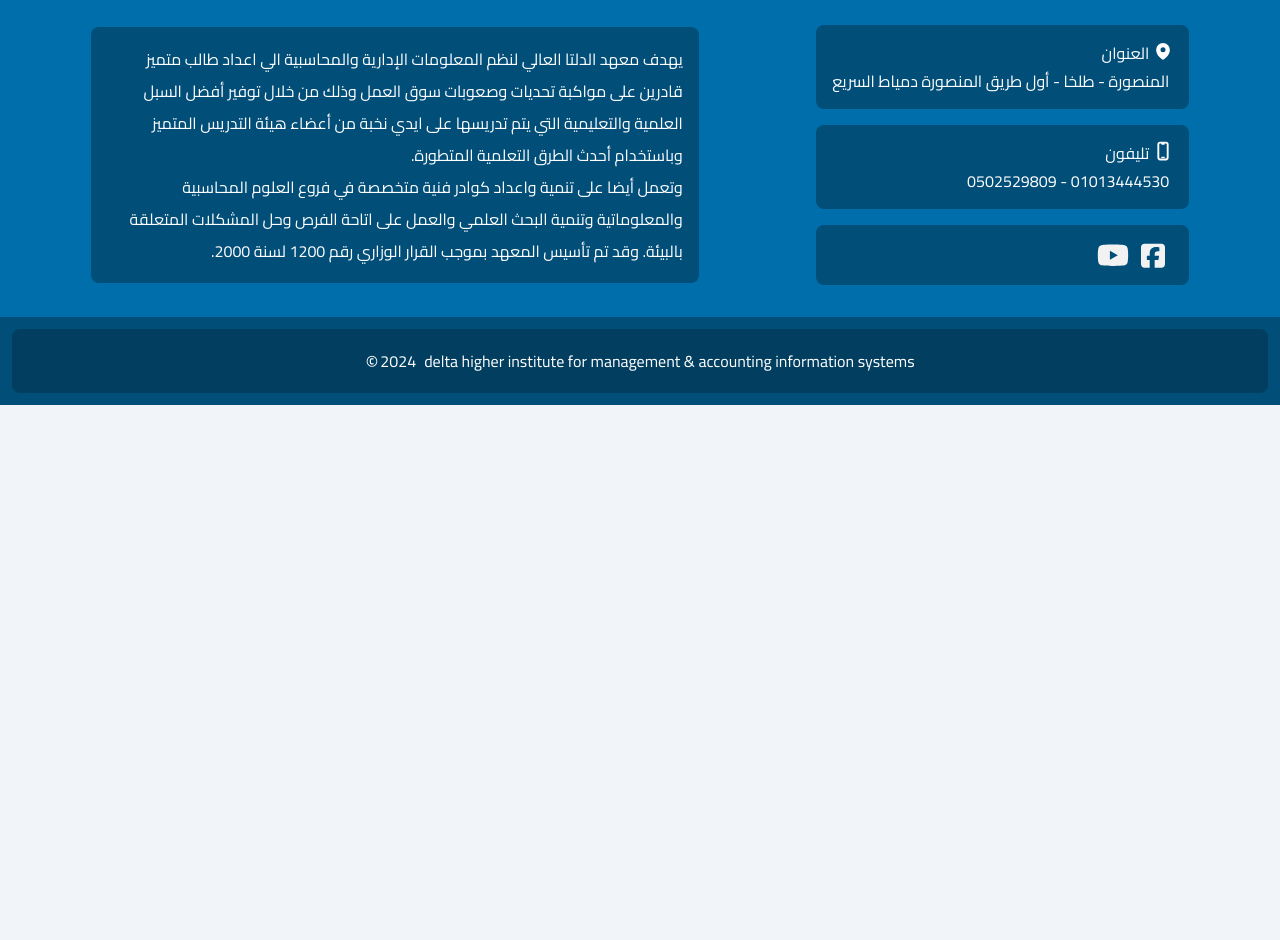
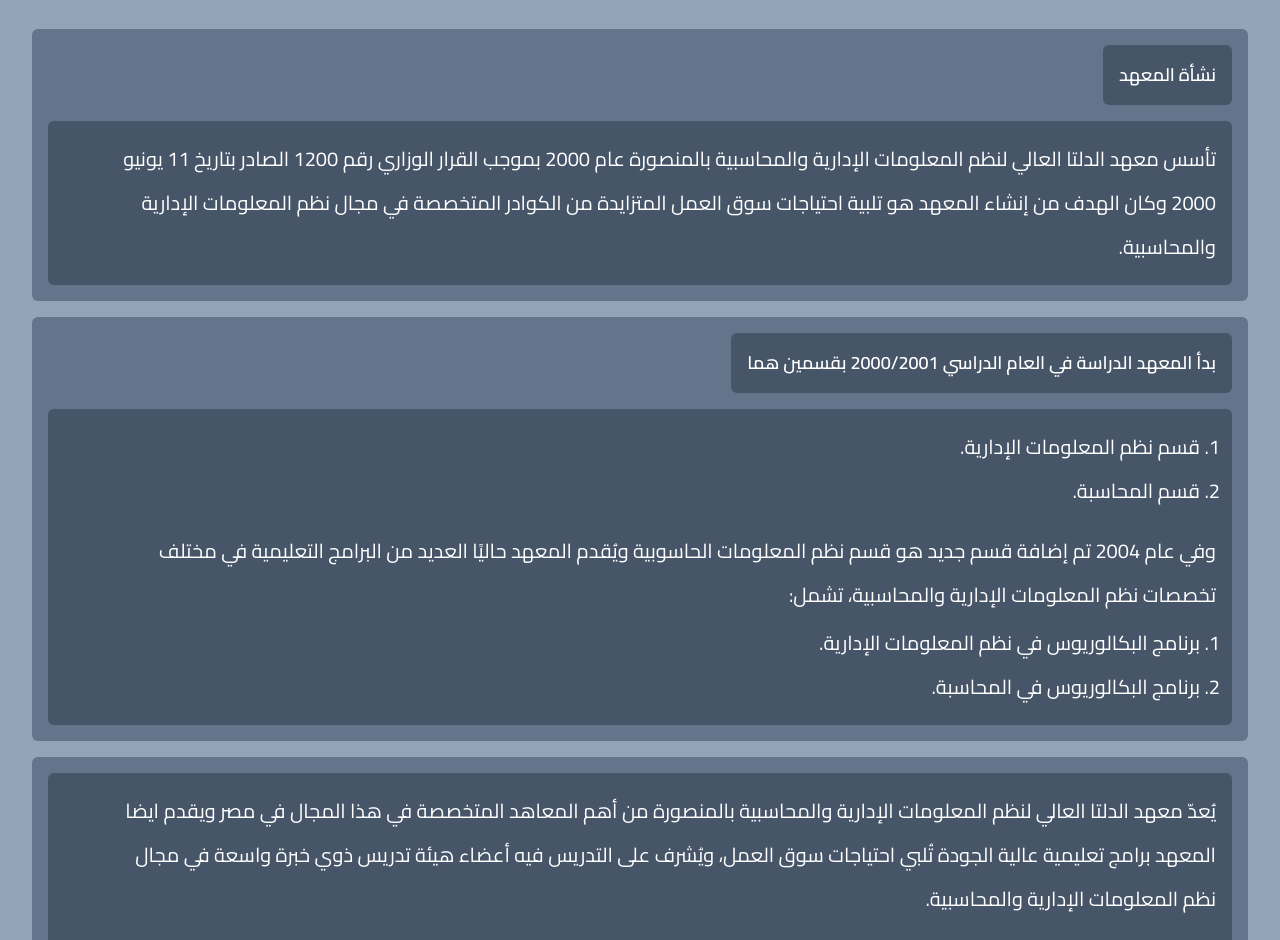
Before and after one commit to ahmedsalama288/graduation-project-with-backend, a Next.js app: page /about-us/establishment-of-the-Institute in a window 1280 px wide. Shown: the part 189-1129 px from the top of the page. Before the commit the page ends 800 px from the top, so only its background shows below. Built offline with nearby package versions, Linux system fonts and the light colour scheme.

Commit message:
add establishment-of-the-Institute page

```diff
--- a/src/app/(main-navbar-links)/about-us/establishment-of-the-Institute/page.tsx
+++ b/src/app/(main-navbar-links)/about-us/establishment-of-the-Institute/page.tsx
@@ -1,3 +1,98 @@
-export default function Page(){
-  return <h1>نشأة المعهد</h1>
+import ContentContainer from "@/app/ui/shared-ui/pages-components/content-container";
+import ContentHeader from "@/app/ui/shared-ui/pages-components/content-header";
+import ContentWrapper from "@/app/ui/shared-ui/pages-components/content-wrapper";
+import MainPageHeader from "@/app/ui/shared-ui/pages-components/main-page-header";
+import PageContentContainer from "@/app/ui/shared-ui/pages-components/page-content-container";
+
+export default function Page() {
+  return (
+    <section>
+      <MainPageHeader text="نشأة المعهد" />
+      <PageContentContainer>
+        <div>
+          <ContentWrapper>
+            <ContentHeader text="نشأة المعهد" />
+            <ContentContainer>
+              <p>
+                تأسس معهد الدلتا العالي لنظم المعلومات الإدارية والمحاسبية
+                بالمنصورة عام 2000 بموجب القرار الوزاري رقم 1200 الصادر بتاريخ
+                11 يونيو 2000 وكان الهدف من إنشاء المعهد هو تلبية احتياجات سوق
+                العمل المتزايدة من الكوادر المتخصصة في مجال نظم المعلومات
+                الإدارية والمحاسبية.
+              </p>
+            </ContentContainer>
+          </ContentWrapper>
+        </div>
+
+        <div>
+          <ContentWrapper>
+            <ContentHeader text="بدأ المعهد الدراسة في العام الدراسي 2000/2001 بقسمين هما" />
+            <ContentContainer>
+              <ul className=" list-decimal pr-4">
+                <li>قسم نظم المعلومات الإدارية.</li>
+                <li>قسم المحاسبة.</li>
+              </ul>
+              <p className=" mt-4">
+                وفي عام 2004 تم إضافة قسم جديد هو قسم نظم المعلومات الحاسوبية
+                ويُقدم المعهد حاليًا العديد من البرامج التعليمية في مختلف تخصصات
+                نظم المعلومات الإدارية والمحاسبية، تشمل:
+              </p>
+
+              <ul className=" list-decimal pr-4 mt-1">
+                <li>برنامج البكالوريوس في نظم المعلومات الإدارية.</li>
+                <li>برنامج البكالوريوس في المحاسبة.</li>
+              </ul>
+            </ContentContainer>
+          </ContentWrapper>
+        </div>
+
+        <div>
+          <ContentWrapper>
+            <ContentContainer>
+              <div>
+                <p>
+                  يُعدّ معهد الدلتا العالي لنظم المعلومات الإدارية والمحاسبية
+                  بالمنصورة من أهم المعاهد المتخصصة في هذا المجال في مصر ويقدم
+                  ايضا المعهد برامج تعليمية عالية الجودة تُلبي احتياجات سوق
+                  العمل، ويُشرف على التدريس فيه أعضاء هيئة تدريس ذوي خبرة واسعة
+                  في مجال نظم المعلومات الإدارية والمحاسبية.{" "}
+                </p>
+                <p className="mt-3">
+                  يتخرج من المعهد سنويًا دفعة جديدة من الخريجين الذين يُصبحون
+                  على الفور مطلوبين في سوق العمل ويُساهم أيضا المعهد بشكل كبير
+                  في تنمية الاقتصاد الوطني ودعم مسيرة التحول الرقمي في مصر.
+                </p>
+              </div>
+            </ContentContainer>
+          </ContentWrapper>
+        </div>
+
+        {/* <div>
+          <ContentWrapper>
+            <ContentHeader text="من أهم إنجازات معهد الدلتا العالي لنظم المعلومات الإدارية والمحاسبية بالمنصورة:" />
+            <ContentContainer>
+              <ul className=" list-disc pr-5">
+                <li>
+                  حصوله على شهادة الاعتماد من الهيئة القومية لضمان جودة التعليم
+                  والاعتماد.
+                </li>
+                <li>
+                  حصوله على جائزة أفضل معهد في مصر في مجال نظم المعلومات
+                  الإدارية والمحاسبية.
+                </li>
+                <li>
+                  توقيعه العديد من الاتفاقيات مع الجامعات والمعاهد الرائدة في
+                  مصر والعالم.
+                </li>
+                <li>
+                  ويُعدّ المعهد أيضا صرحًا تعليميًا شامخًا يُساهم في بناء مستقبل
+                  أفضل للمنظمات والمجتمع.
+                </li>
+              </ul>
+            </ContentContainer>
+          </ContentWrapper>
+        </div> */}
+      </PageContentContainer>
+    </section>
+  );
 }
--- a/src/app/(main-navbar-links)/about-us/institute-management/chairman-of-board-of-directors/page.tsx
+++ b/src/app/(main-navbar-links)/about-us/institute-management/chairman-of-board-of-directors/page.tsx
@@ -1,5 +1,5 @@
-import MainPageHeader from "@/app/ui/main-page/main-page-header";
-import Image from "next/image";
+import MainPageHeader from "@/app/ui/shared-ui/pages-components/main-page-header";
+import PageContentContainer from "@/app/ui/shared-ui/pages-components/page-content-container";
 import imageSrc from "@/../../public/about-us/institute-management-images/chairman-of-board-of-directors.jpeg";
 import MemberPhoto from "@/app/ui/about-us/institute-management/member-photo";
 import MemberName from "@/app/ui/about-us/institute-management/member-name";
@@ -10,7 +10,7 @@ export default function Page() {
     <section>
       <MainPageHeader text="رئيس مجلس الإدارة" />
       <div className="p-2">
-        <div className=" container mx-auto p-4 sm:p-8 bg-slate-400 mt-8 rounded-lg">
+        <PageContentContainer>
           <MemberPhoto imageSrc={imageSrc} alt="رئيس مجلس الإدارة" />
           <MemberName memberName="كلمة السيد الدكتور محمد ربيع ناصر" />
           <MemberWord
@@ -36,7 +36,7 @@ export default function Page() {
                   الدعم للوصول الي المكانة المرموقة الي يستحقها معهد الدلتا
                   العالي لنظم المعلومات الإدارية والمحاسبية."
           />
-        </div>
+        </PageContentContainer>
       </div>
     </section>
   );
--- a/src/app/(main-navbar-links)/about-us/institute-management/institute-dean/page.tsx
+++ b/src/app/(main-navbar-links)/about-us/institute-management/institute-dean/page.tsx
@@ -1,16 +1,16 @@
-import MainPageHeader from "@/app/ui/main-page/main-page-header";
-import Image from "next/image";
+import MainPageHeader from "@/app/ui/shared-ui/pages-components/main-page-header";
 import imageSrc from "@/../../public/about-us/institute-management-images/institute-dean.jpg";
 import MemberPhoto from "@/app/ui/about-us/institute-management/member-photo";
 import MemberName from "@/app/ui/about-us/institute-management/member-name";
 import MemberWord from "@/app/ui/about-us/institute-management/member-word";
+import PageContentContainer from "@/app/ui/shared-ui/pages-components/page-content-container";
 
 export default function Page() {
   return (
     <section>
       <MainPageHeader text="عميد المعهد" />
       <div className="p-2">
-        <div className=" container mx-auto p-4 sm:p-8 bg-slate-400 mt-8 rounded-lg">
+        <PageContentContainer>
           <MemberPhoto imageSrc={imageSrc} alt="رئيس مجلس الإدارة" />
           <MemberName memberName="كلمة السيد الدكتور أحمد أبو الفتوح" />
           <MemberWord
@@ -45,7 +45,7 @@ export default function Page() {
             الشركات لأبنائنا الخريجين. وأخيرا أتمنى لجميع طالب المعهد
             التوفيق والسداد وأن يوفقنا الله جميعا الى ما يحبه ويرضها. "
           />
-        </div>
+        </PageContentContainer>
       </div>
     </section>
   );
--- a/src/app/(main-root)/page.tsx
+++ b/src/app/(main-root)/page.tsx
@@ -1,4 +1,4 @@
-import MainPageHeader from "../ui/main-page/main-page-header";
+import MainPageHeader from "../ui/shared-ui/pages-components/main-page-header";
 import CommonQuestionsSection from "../ui/main-page/common-questions-section/common-questions-section";
 import InstituteInfoContainer from "../ui/main-page/institute-info-section/institute-info-container";
 import LandingImage from "../ui/main-page/landing-image-section/landing-image";
--- /dev/null
+++ b/src/app/ui/shared-ui/pages-components/content-container.tsx
@@ -0,0 +1,13 @@
+interface props {
+  children: React.ReactNode;
+}
+
+export default function ContentContainer({ children }: props) {
+  return (
+    <div className="bg-slate-600 rounded-md p-[10px] sm:p-4">
+      <div className=" w-full  sm:w-[97%] !leading-[2.2] text-lg sm:text-xl ">
+        {children}
+      </div>
+    </div>
+  );
+}
--- /dev/null
+++ b/src/app/ui/shared-ui/pages-components/content-header.tsx
@@ -0,0 +1,12 @@
+interface props {
+  text: string;
+  className?: string;
+}
+
+export default function ContentHeader({ text, className }: props) {
+  return (
+    <div className=" bg-slate-600 w-fit rounded-md p-[10px] sm:p-4">
+      <h3 className={`text-lg font-semibold ${className} `}>{text}</h3>
+    </div>
+  );
+}
--- /dev/null
+++ b/src/app/ui/shared-ui/pages-components/content-wrapper.tsx
@@ -0,0 +1,11 @@
+export default function ContentWrapper({
+  children,
+}: {
+  children: React.ReactNode;
+}) {
+  return (
+    <div className="bg-slate-500 rounded-md p-3 sm:p-4 mt-4 flex flex-col gap-4">
+      {children}
+    </div>
+  );
+}
--- /dev/null
+++ b/src/app/ui/shared-ui/pages-components/page-content-container.tsx
@@ -0,0 +1,11 @@
+export default function PageContentContainer({
+  children,
+}: {
+  children: React.ReactNode;
+}) {
+  return (
+    <div className=" container mx-auto p-4 sm:p-8 bg-slate-400 mt-8 rounded-lg">
+      {children}
+    </div>
+  );
+}
```
Also changed, not shown: src/app/ui/shared-ui/pages-components/main-page-header.tsx (renamed from src/app/ui/main-page/main-page-header.tsx).
